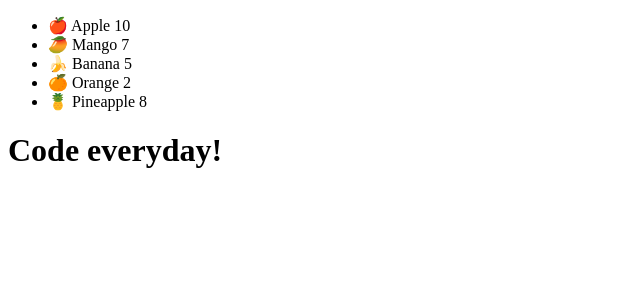
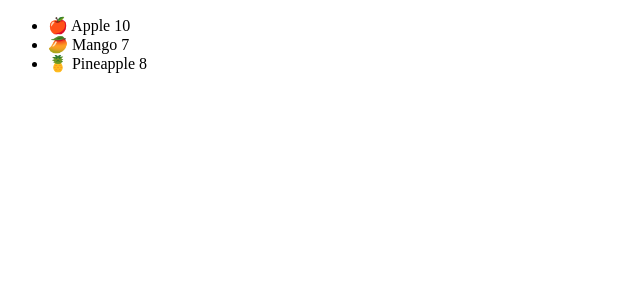
Before and after one commit to korbosit/react_2024, a React (Vite) app: page / in a window 1280 px wide. Shown: the top 300 px of the page, without its empty margins (0-640 px from the left). Built offline with nearby package versions, Linux system fonts and the light colour scheme.

Commit message:
#19_Conditionally_Rendering_List_Items

```diff
--- a/src/App.jsx
+++ b/src/App.jsx
@@ -14,7 +14,7 @@ function App() {
         <div className="App">
             {/* <Hello person={person} /> */}
             <Fruits />
-            <ConditionalComponent />
+            {/* <ConditionalComponent /> */}
         </div>
     );
 }
--- a/src/components/Fruit.jsx
+++ b/src/components/Fruit.jsx
@@ -1,7 +1,14 @@
 export default function Fruit({ name, price, emoji }) {
     return (
-        <li>
-            {emoji} {name} {price}
-        </li>
+        <>
+            {/* {emoji} {name} {price} */}
+            {price > 5 ? (
+                <li>
+                    {emoji} {name} {price}
+                </li>
+            ) : (
+                ""
+            )}
+        </>
     );
 }
```
